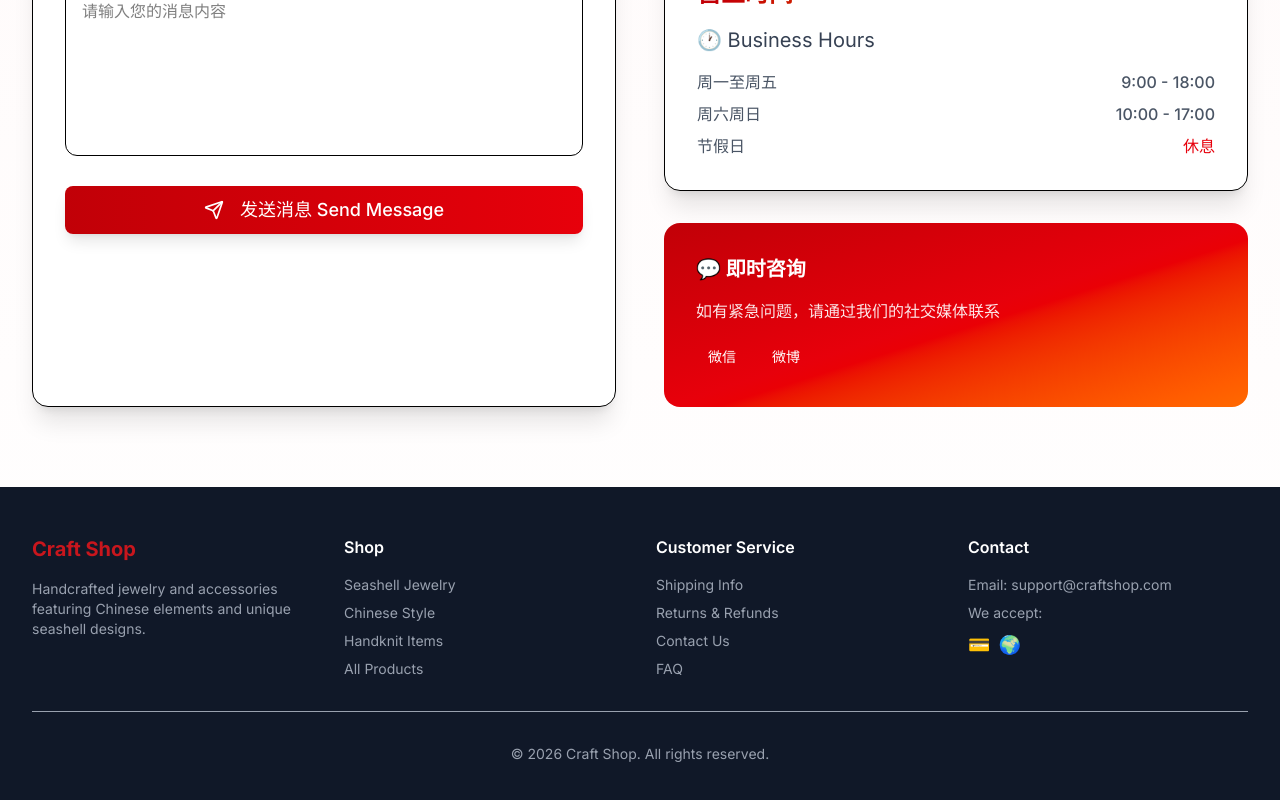
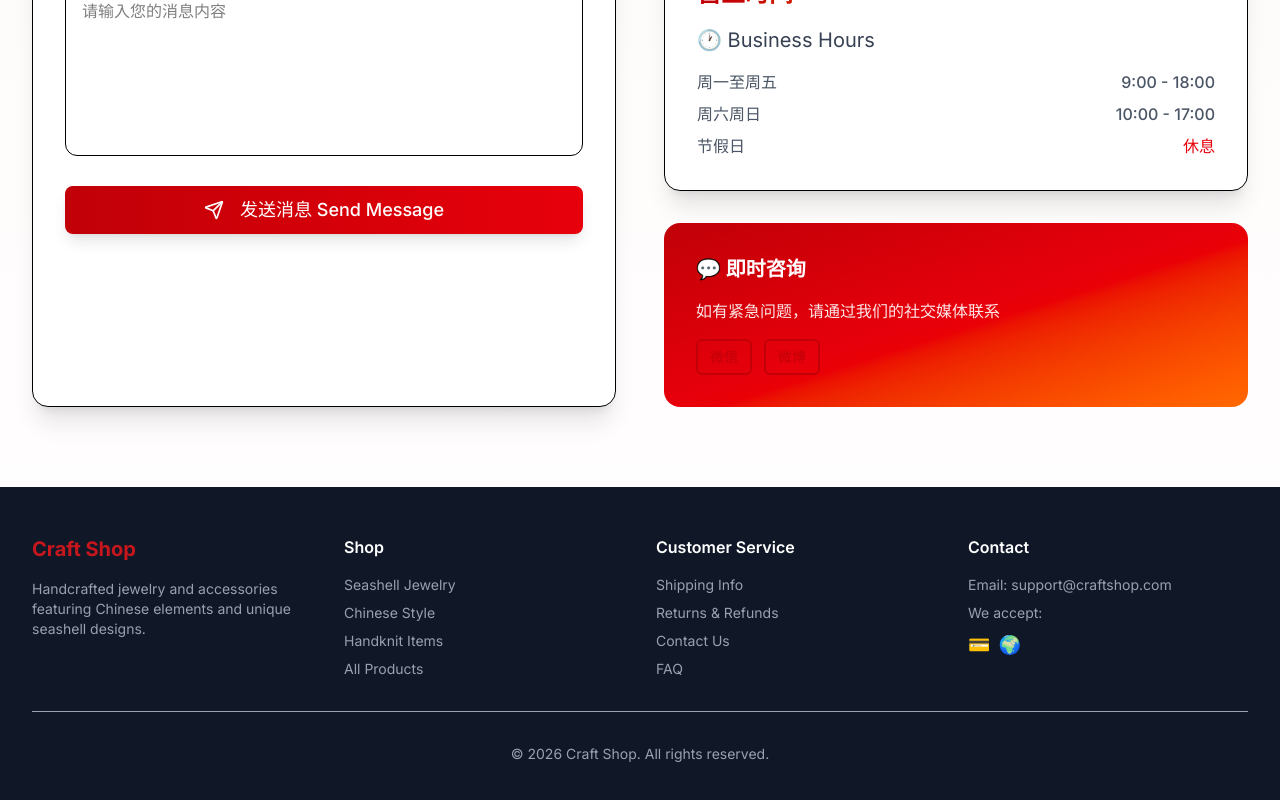
Before and after one commit to qduld/cross-border-standalone-store, a Next.js app: page /contact in a window 1280 px wide. Shown: the part 894-1694 px from the top of the page. Built offline with nearby package versions, Linux system fonts and the light colour scheme.

Commit message:
fix: change button variant from secondary to outline
- 'secondary' variant is not available in Button component
- Change to 'outline' variant for social media buttons

```diff
--- a/app/contact/page.tsx
+++ b/app/contact/page.tsx
@@ -157,10 +157,10 @@ export default function ContactPage() {
                   如有紧急问题，请通过我们的社交媒体联系
                 </p>
                 <div className="flex gap-3">
-                  <Button variant="secondary" size="sm">
+                  <Button variant="outline" size="sm">
                     微信
                   </Button>
-                  <Button variant="secondary" size="sm">
+                  <Button variant="outline" size="sm">
                     微博
                   </Button>
                 </div>
```
